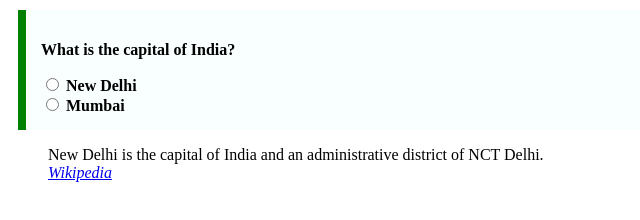
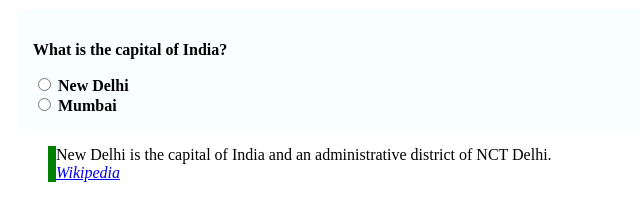
Before and after one commit to acciojob/trivia-sonukds, a website: page main.html in a window 1280 px wide. Shown: the whole page, without its empty margins (0-640 px from the left). Drawn offline with Linux system fonts and the light colour scheme.

Commit message:
created a submission

```diff
--- a/main.html
+++ b/main.html
@@ -8,10 +8,13 @@
             max-width: 600px;
             margin: 10px;
             padding: 15px;
-            border-left: 8px solid green;
+
             background-color: #f8fffe;
             font-weight: bold;
         }
+		blockquote{
+			border-left: 8px solid green;
+		}
     </style>
 </head>
 <body>
```
